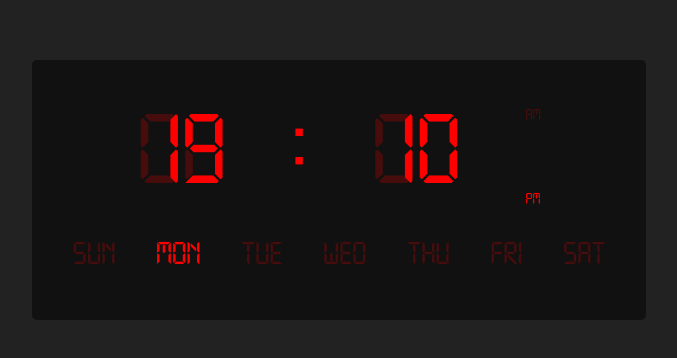
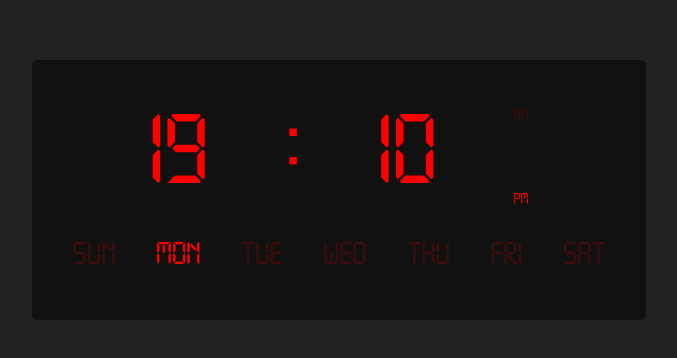
Before and after one commit to mahdi-mey/digital-clock, a plain HTML site: page index.html in a window 1280 px wide. Shown: the part 210-568 px from the top of the page, without its empty margins (301-978 px from the left). Drawn offline with Linux system fonts and the light colour scheme.

Commit message:
removed faded text

```diff
--- a/index.html
+++ b/index.html
@@ -13,12 +13,10 @@
 
         <div class="time-container">
             <div class="hour">
-                <div class="fade">00</div>
                 <div class="main"></div>
             </div>
             <div class="two-dots">:</div>
             <div class="minute">
-                <div class="fade">00</div>
                 <div class="main"></div>
             </div>
             <div class="amORpm">
--- a/style.css
+++ b/style.css
@@ -1,6 +1,6 @@
 :root{
     --main-color: #ff0000;
-    --fade-color: #ff00003a;
+    --fade-color: hsla(0, 100%, 50%, 0.2);
 }
 * {
   box-sizing: border-box;
@@ -26,6 +26,9 @@ body{
   justify-content: space-evenly;
   margin-block-end: 2rem;
 }
+.time-container > * {
+  /* outline: 1px solid red; */
+}
 .time-container > :not(.amORpm) {
   font-size: clamp(50px, 8vw, 100px);
 }
@@ -38,13 +41,13 @@ body{
 }
 .hour ,
 .minute{
-  width: 89px;
+  /* width: 89px; */
 }
 .hour > *,
 .minute > *{
-  position: absolute;
-  text-align: right;
-  right: 0;
+  /* position: absolute; */
+  /* text-align: right;
+  right: 0; */
 }
 .amORpm{
   display: flex;
```
